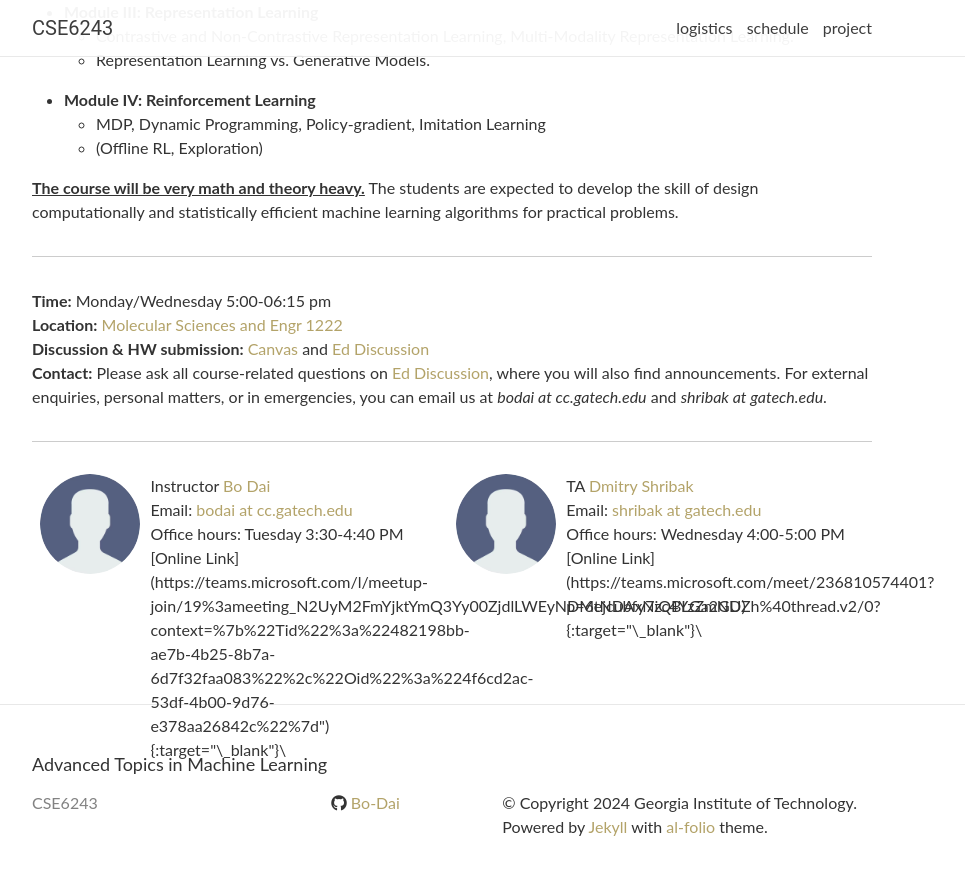
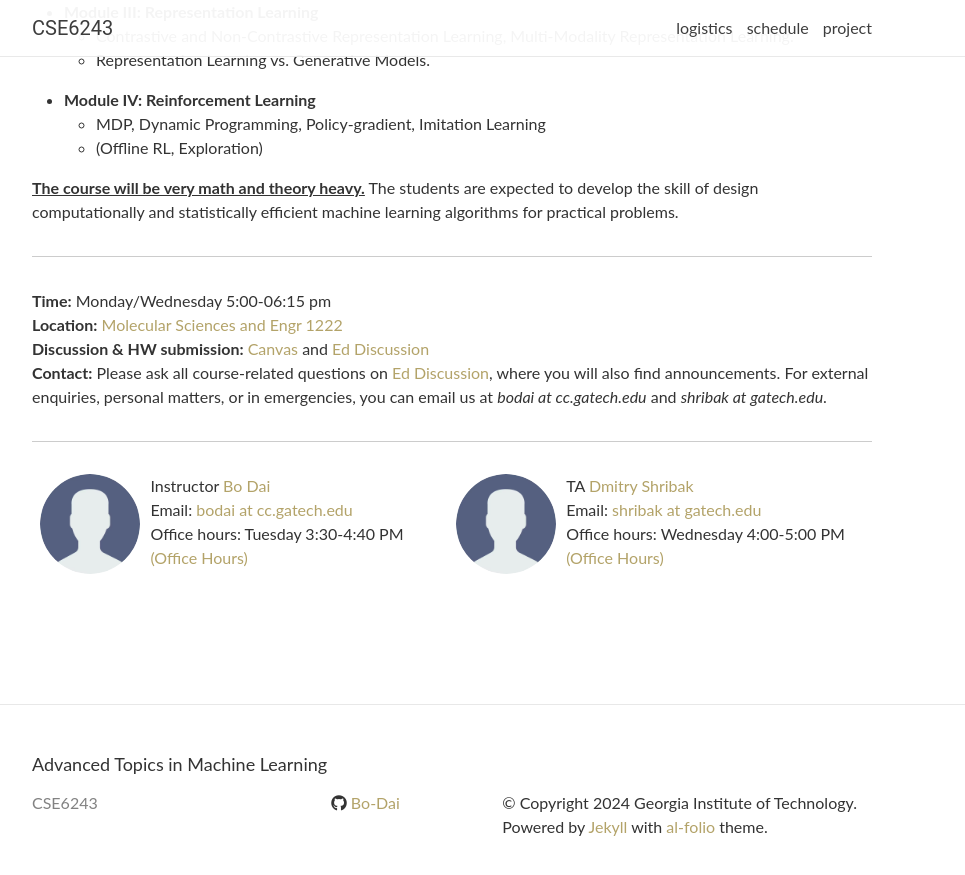
Before and after one commit to Bo-Dai/CSE6243-fall2024, a Jekyll site: the page built from _pages/about.md, in a window 1280 px wide and 900 px high, scrolled down 722 px. Shown: the top 875 px of the window, without its empty margins (188-1153 px from the left). Built offline with Jekyll 4.4.1, drawn with Linux system fonts in a browser that asks for light colours.

Commit message:
Add Office Hours

```diff
--- a/_data/staff.yml
+++ b/_data/staff.yml
@@ -2,12 +2,12 @@ Instructors:
     - name: Bo Dai
       email: bodai at cc.gatech.edu
       url: https://bo-dai.github.io
-      office-hours: Tuesday 3:30-4:40 PM [Online Link](https://teams.microsoft.com/l/meetup-join/19%3ameeting_N2UyM2FmYjktYmQ3Yy00ZjdlLWEyNDMtNDAxNzc4YzZmNDZh%40thread.v2/0?context=%7b%22Tid%22%3a%22482198bb-ae7b-4b25-8b7a-6d7f32faa083%22%2c%22Oid%22%3a%224f6cd2ac-53df-4b00-9d76-e378aa26842c%22%7d"){:target="\_blank"}\
+      office-hours: Tuesday 3:30-4:40 PM <a href="https://teams.microsoft.com/l/meetup-join/19%3ameeting_N2UyM2FmYjktYmQ3Yy00ZjdlLWEyNDMtNDAxNzc4YzZmNDZh%40thread.v2/0?context=%7b%22Tid%22%3a%22482198bb-ae7b-4b25-8b7a-6d7f32faa083%22%2c%22Oid%22%3a%224f6cd2ac-53df-4b00-9d76-e378aa26842c%22%7d">(Office Hours)</a>
       image: staff/test.jpg
 
 TA:
     - name: Dmitry Shribak
       email: shribak at gatech.edu
       url:
-      office-hours: Wednesday 4:00-5:00 PM [Online Link](https://teams.microsoft.com/meet/236810574401?p=6ejcubfy7iQBLGa2GU){:target="\_blank"}\
+      office-hours: Wednesday 4:00-5:00 PM <a href="https://teams.microsoft.com/meet/236810574401?p=6ejcubfy7iQBLGa2GU">(Office Hours)</a>
       image: staff/test.jpg
```
